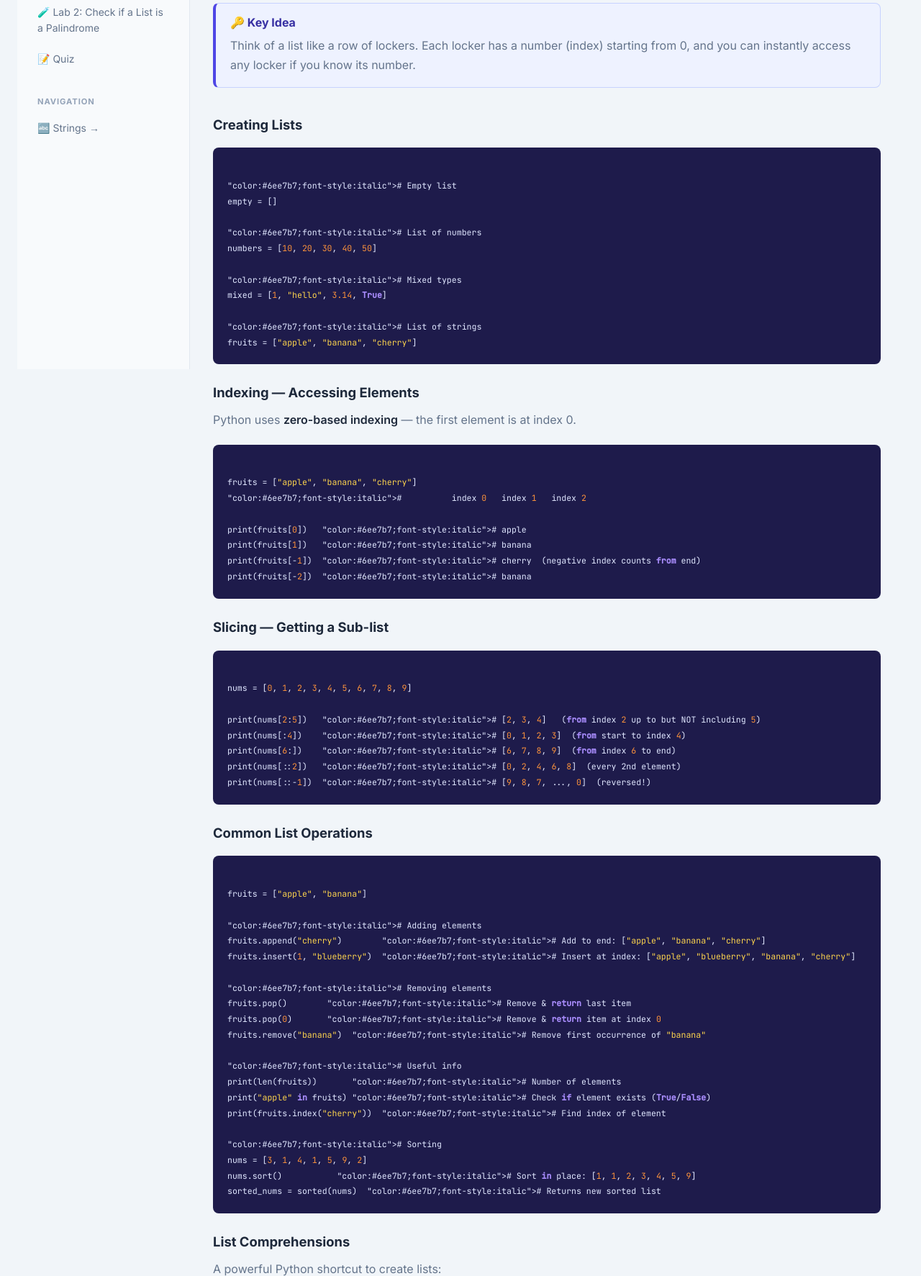
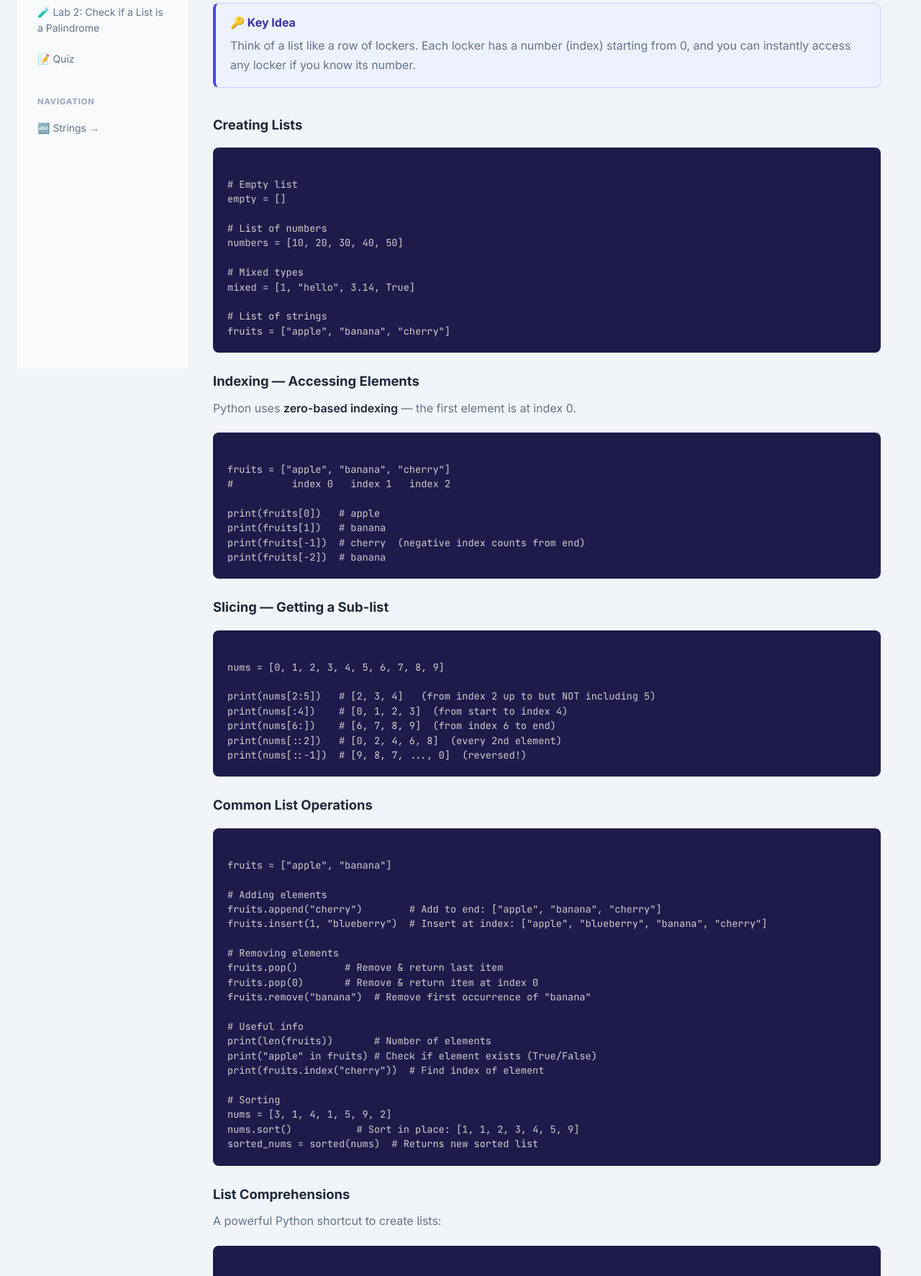
Before and after one commit to krupa406/dsa-master, a Flask app: page /module/1 in a window 1280 px wide. Shown: the part 405-2178 px from the top of the page at 72% size. Run offline with Flask 3, Linux system fonts and the light colour scheme; some libraries are stand-ins or nearby versions.

Commit message:
Fix syntax highlighting by replacing custom regex with Prism.js
The custom highlight() function in main.js was running its comment regex
(/#.*/) over already-inserted <span> tags, causing raw CSS text like
"color:#6ee7b7;font-style:italic"> to appear in code blocks. Replaced
with Prism.js (CDN) which tokenises source before touching the DOM.

Co-Authored-By: Claude Sonnet 4.6 <noreply@anthropic.com>

```diff
--- a/static/css/style.css
+++ b/static/css/style.css
@@ -202,6 +202,21 @@ h1,h2,h3,h4 { font-weight: 700; line-height: 1.3; }
 .complexity-table td { padding: .6rem 1rem; border-bottom: 1px solid var(--border); }
 .complexity-table tr:last-child td { border-bottom: none; }
 .complexity-table tr:hover td { background: #f8fafc; }
+
+/* ===== PRISM OVERRIDES ===== */
+/* Force our dark theme; Prism-tomorrow already sets colours we want */
+.theory-content pre[class*="language-"],
+.theory-content code[class*="language-"] {
+  background: #1e1b4b !important;
+  font-family: var(--mono) !important;
+  font-size: .85rem !important;
+  border-radius: var(--radius-sm) !important;
+}
+.theory-content pre[class*="language-"] {
+  padding: 1.25rem !important;
+  margin: .5rem 0 !important;
+  overflow-x: auto;
+}
 
 /* ===== MODULE PAGE ===== */
 .module-page { display: flex; flex-direction: column; gap: 0; }
--- a/static/js/main.js
+++ b/static/js/main.js
@@ -1,31 +1,11 @@
-// Inject modules_nav into base template via a global populated by Flask
-// (nav icons are rendered server-side; this file handles shared client utilities)
-
-// Highlight active nav link
 document.addEventListener('DOMContentLoaded', () => {
+  // Highlight active nav module icon
   const path = window.location.pathname;
   document.querySelectorAll('.nav-link').forEach(link => {
     if (link.getAttribute('href') === path) link.classList.add('active');
   });
 
-  // Syntax highlight: wrap keywords in code blocks
-  document.querySelectorAll('.theory-content pre code').forEach(block => {
-    block.innerHTML = highlight(block.innerHTML);
-  });
+  // Prism.js handles all <code class="language-python"> blocks automatically.
+  // Re-highlight any blocks that were injected after initial load.
+  if (window.Prism) Prism.highlightAll();
 });
-
-function highlight(code) {
-  const keywords = ['def','class','return','if','elif','else','for','while',
-                    'in','not','and','or','import','from','pass','None',
-                    'True','False','lambda','yield','with','as','try','except',
-                    'raise','break','continue','global','self'];
-  const kwRe = new RegExp(`\\b(${keywords.join('|')})\\b`, 'g');
-
-  return code
-    .replace(/(&lt;.*?&gt;)/g, '<span style="color:#f9a8d4">$1</span>')
-    .replace(/(#.*?)(\n|$)/g, '<span style="color:#6ee7b7;font-style:italic">$1</span>$2')
-    .replace(/("""[\s\S]*?"""|\'\'\'[\s\S]*?\'\'\'|"(?:[^"\\]|\\.)*"|'(?:[^'\\]|\\.)*')/g,
-             '<span style="color:#fcd34d">$1</span>')
-    .replace(/\b(\d+\.?\d*)\b/g, '<span style="color:#fb923c">$1</span>')
-    .replace(kwRe, '<span style="color:#a78bfa;font-weight:600">$1</span>');
-}
--- a/templates/base.html
+++ b/templates/base.html
@@ -5,6 +5,7 @@
   <meta name="viewport" content="width=device-width, initial-scale=1.0">
   <title>{% block title %}DSA Master{% endblock %}</title>
   <link rel="stylesheet" href="{{ url_for('static', filename='css/style.css') }}">
+  <link rel="stylesheet" href="https://cdnjs.cloudflare.com/ajax/libs/prism/1.29.0/themes/prism-tomorrow.min.css">
   <link rel="preconnect" href="https://fonts.googleapis.com">
   <link href="https://fonts.googleapis.com/css2?family=Inter:wght@400;500;600;700&family=JetBrains+Mono:wght@400;500&display=swap" rel="stylesheet">
   {% block head %}{% endblock %}
@@ -34,6 +35,8 @@
   {% block content %}{% endblock %}
 </div>
 
+<script src="https://cdnjs.cloudflare.com/ajax/libs/prism/1.29.0/prism.min.js"></script>
+<script src="https://cdnjs.cloudflare.com/ajax/libs/prism/1.29.0/components/prism-python.min.js"></script>
 <script src="{{ url_for('static', filename='js/main.js') }}"></script>
 {% block scripts %}{% endblock %}
 </body>
```
